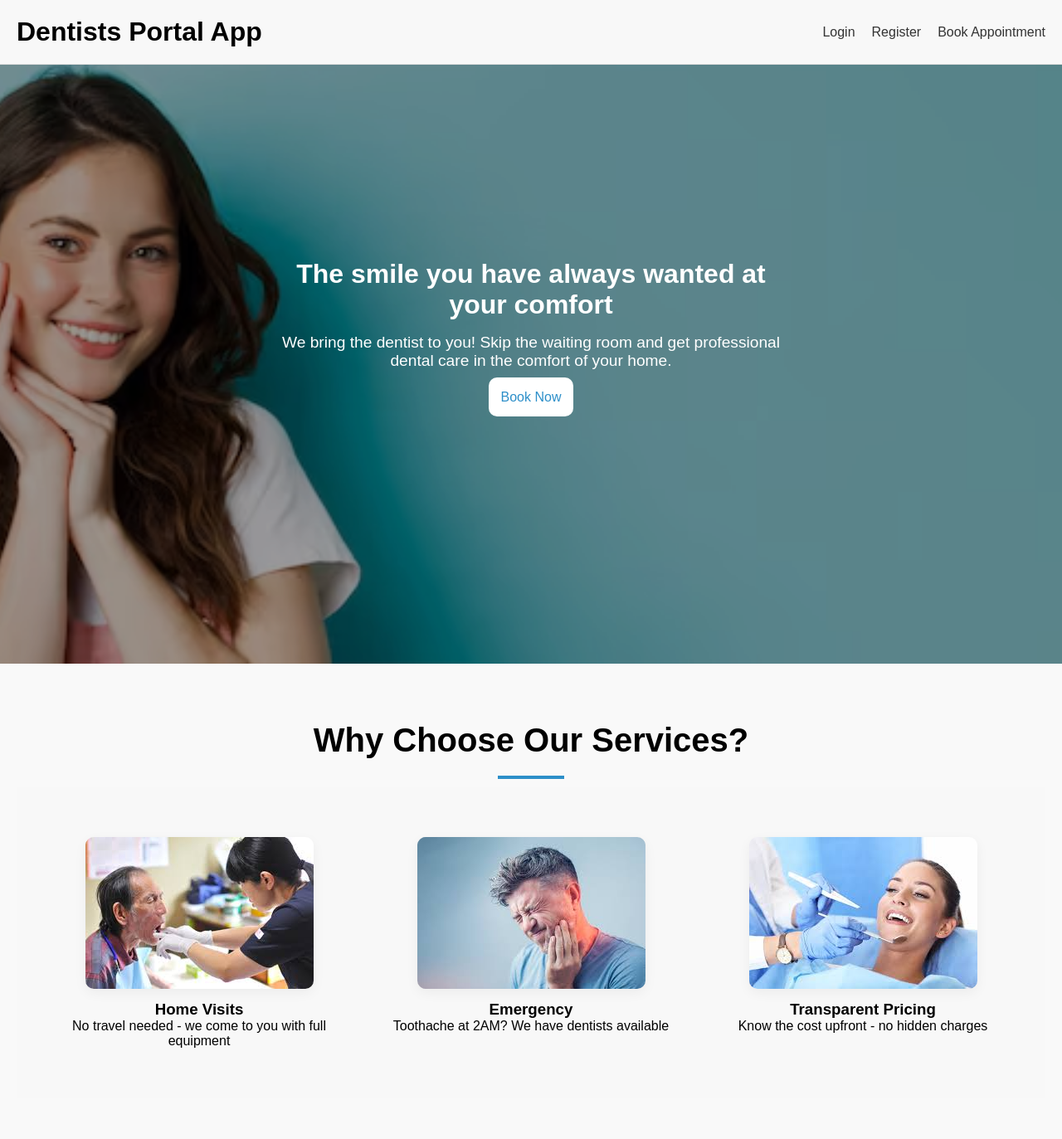
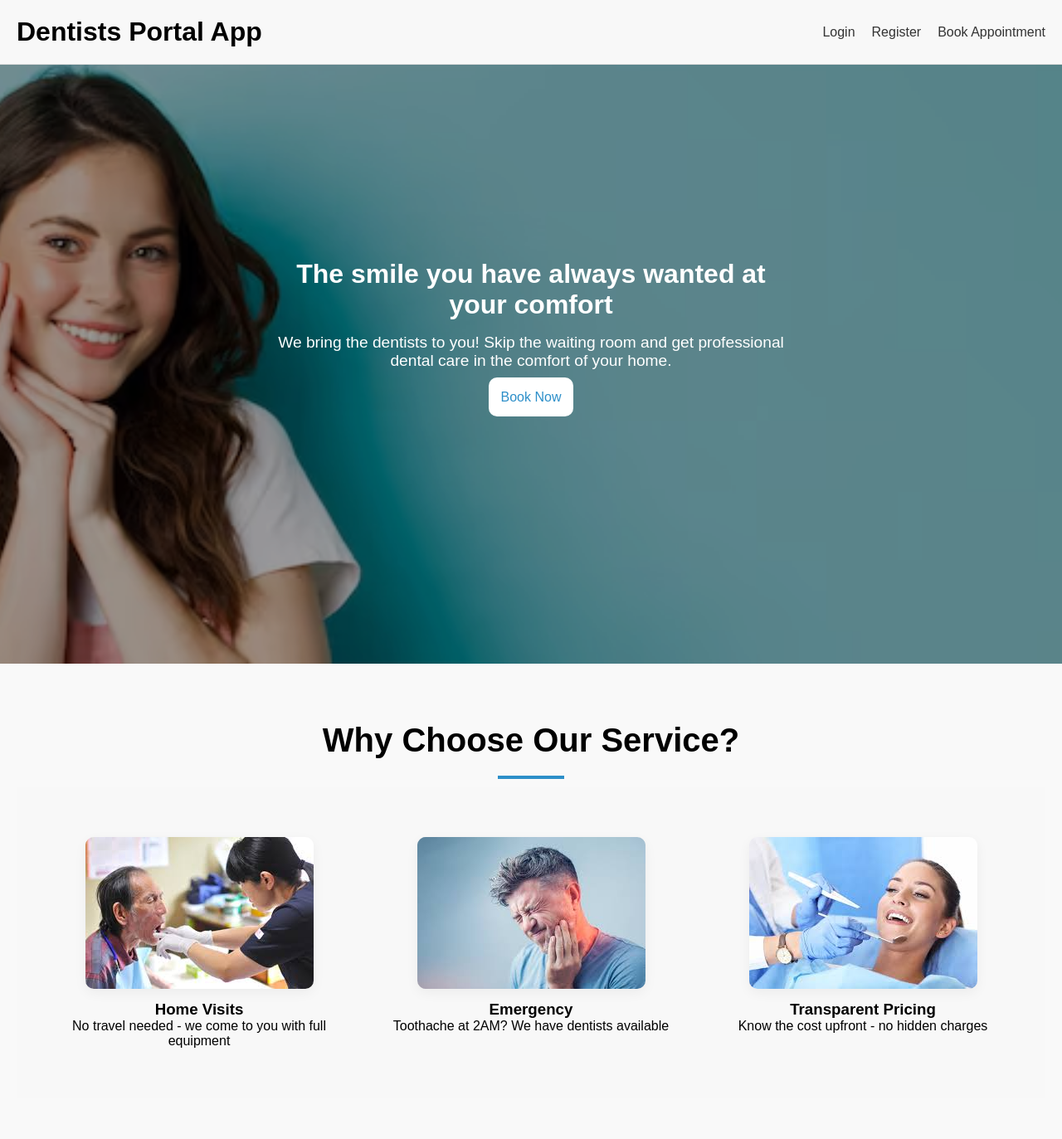
Before and after one commit to green001-fullstack/dentist_portal, a Flask app: page / in a window 1280 px wide. Shown: the top 1373 px of the page at 83% size. Run offline with Flask 3, Linux system fonts and the light colour scheme; some libraries are stand-ins or nearby versions.

Commit message:
Added a letter

```diff
--- a/templates/homepage.html
+++ b/templates/homepage.html
@@ -28,7 +28,7 @@
             <div class="overlay"></div>
             <div class="hero-text">
                 <h2>The smile you have always wanted at your comfort</h2>
-                <p>We bring the dentist to you! Skip the waiting room and get professional dental care in
+                <p>We bring the dentists to you! Skip the waiting room and get professional dental care in
                     the comfort of your home.
                 </p>
                 <a href="Login.html" class="book-btn">Book Now</a>
@@ -37,7 +37,7 @@
       </section>
        <!-- Benefit section -->
       <section class="benefit-content">
-        <h2>Why Choose Our Services?</h2>
+        <h2>Why Choose Our Service?</h2>
         <div class="benefit-grid">
             <div class="card">
                 <img src="{{ url_for('static', filename='images/home-visit.jpeg') }}" alt="Home visit">
```
